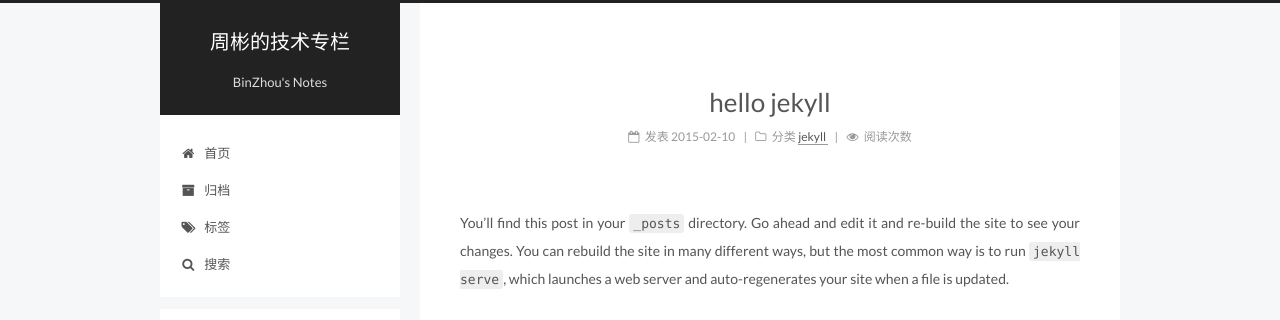
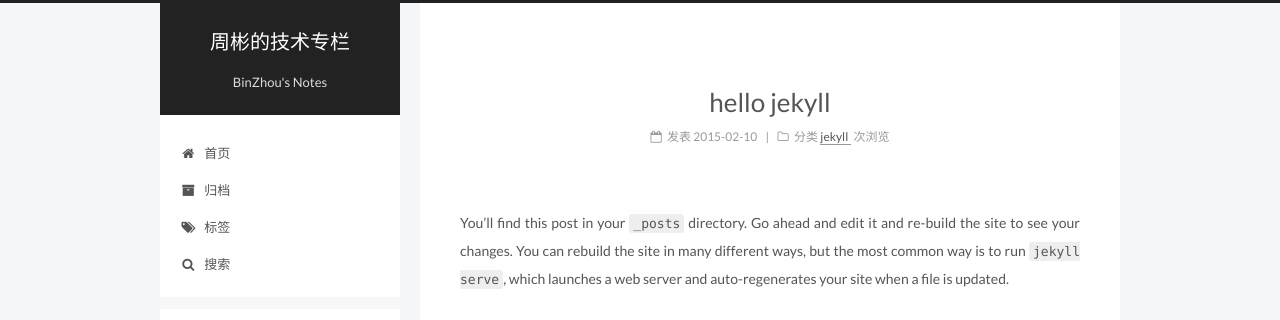
Before and after one commit to binzhouchn/binzhouchn.github.io, a Jekyll site: the page built from _posts/2015-10-10-welcome-to-jekyll.markdown, in a window 1280 px wide. Shown: the top 320 px of the page. Built offline with Jekyll 4.4.1, drawn with Linux system fonts in a browser that asks for light colours; formulas are drawn with MathJax 3; comment, search, counter and statistics services are not loaded.

Commit message:
update 20180828

```diff
--- a/_config.yml
+++ b/_config.yml
@@ -491,6 +491,11 @@
 
 # Show number of visitors to each article.
 # You can visit https://leancloud.cn get AppID and AppKey.
+lean_cloud :
+  app_id   :  E6YH2R550itfx9doX7l4QgES-gzGzoHsz
+  app_key  :  lgXi29VxUVNxXh4gBSYWYVMB
+
+
 leancloud_visitors:
   enable: true
   app_id: E6YH2R550itfx9doX7l4QgES-gzGzoHsz
--- a/_includes/_macro/post.html
+++ b/_includes/_macro/post.html
@@ -191,17 +191,14 @@
 
           {% comment %} LeanCould PageView {% endcomment %}
           {% if site.leancloud_visitors.enable %}
-             <span id="{{ post.url | relative_url }}" class="leancloud_visitors" data-flag-title="{{ post.title }}">
-               <span class="post-meta-divider">|</span>
-               <span class="post-meta-item-icon">
-                 <i class="fa fa-eye"></i>
-               </span>
-               {% if site.post_meta.item_text %}
-                 <span class="post-meta-item-text">{{__.post.visitors}} </span>
-               {% endif %}
+             <span id="http://www.cloudchou.com" class="leancloud_visitors meta_data_item" data-flag-title="">
+                 <span class="post-meta-item-icon">
+                   <span class="octicon octicon-eye"></span>
+                 </span>
                  <span class="old-visitors-count" style="display: none;"></span>
                  <span class="leancloud-visitors-count"></span>
-             </span>
+                 <span class="post-meta-item-text">次浏览</span>
+            </span>
           {% endif %}
 
           {% if site.busuanzi_count.enable and site.busuanzi_count.page_pv and is_index == false or is_index == nil%}
```
